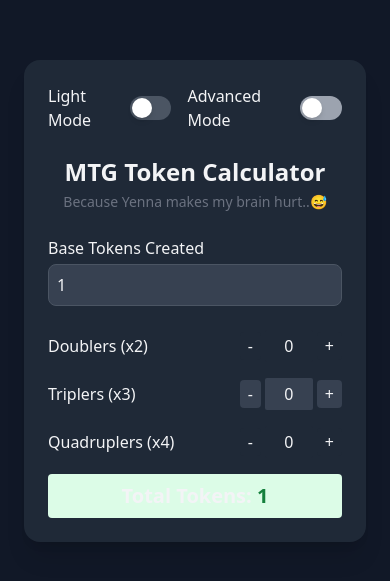
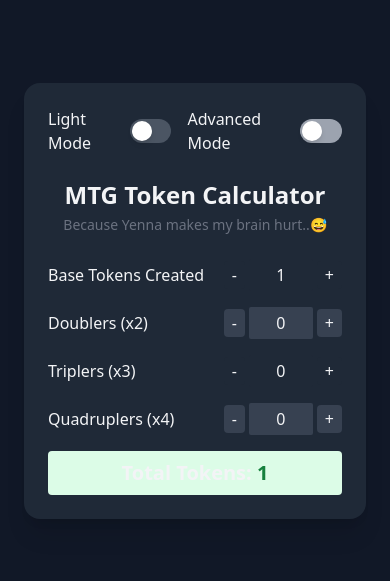
Before and after one commit to Whuki/mtg-token-calculator, a React (Vite) app: page / in a window 390 px wide. Shown: the part 121-702 px from the top of the page. Built offline with nearby package versions, Linux system fonts and the light colour scheme.

Commit message:
Improve mobile UI

```diff
--- a/src/App.jsx
+++ b/src/App.jsx
@@ -84,35 +84,33 @@
           </p>
         </div>
 
-        {/* Base Tokens */}
-        <div>
-          <label className="block font-medium mb-1">Base Tokens Created</label>
-          <input
-            type="number"
-            min="0"
-            value={baseTokens}
-            onChange={(e) => setBaseTokens(Number(e.target.value))}
-            className={`w-full p-2 border rounded-lg focus:outline-none focus:ring-2 transition-colors
-              ${darkMode ? "bg-gray-700 border-gray-600 text-gray-100 focus:ring-blue-400"
-                         : "bg-white border-gray-300 text-gray-900 focus:ring-blue-400"}`}
-          />
-        </div>
-
         {/* Simple Mode */}
         {!advancedMode && (
           <div className="space-y-4">
+            {/* Base Tokens */}
+            <div className="flex gap-2 items-center flex-wrap">
+              <label className="flex-1 min-w-[120px]">Base Tokens Created</label>
+              <CustomQuantityInput
+                value={baseTokens}
+                onChange={setBaseTokens}
+                darkMode={darkMode}
+                rowIndex={0}
+              />
+            </div>
+
+            {/* Doublers, Triplers, Quadruplers */}
             {[
               { label: "Doublers (x2)", value: doublers, setValue: setDoublers },
               { label: "Triplers (x3)", value: triplers, setValue: setTriplers },
               { label: "Quadruplers (x4)", value: quadruplers, setValue: setQuadruplers },
             ].map((item, idx) => (
-              <div key={idx} className="flex gap-2 items-center">
-                <label className="flex-1">{item.label}</label>
+              <div key={idx + 1} className="flex gap-2 items-center flex-wrap">
+                <label className="flex-1 min-w-[120px]">{item.label}</label>
                 <CustomQuantityInput
                   value={item.value}
                   onChange={item.setValue}
                   darkMode={darkMode}
-                  rowIndex={idx}
+                  rowIndex={idx + 1}
                 />
               </div>
             ))}
@@ -211,7 +209,7 @@
               </tbody>
             </table>
 
-            <div className="mt-2 flex justify-between flex-wrap gap-2">
+            <div className="flex justify-between items-center mt-4 flex-wrap gap-2">
               <button
                 onClick={() =>
                   setCards([
--- a/src/CustomQuantityInput.jsx
+++ b/src/CustomQuantityInput.jsx
@@ -37,7 +37,7 @@
         value={value}
         onChange={(e) => onChange(Number(e.target.value))}
         min={0}
-        className={`w-12 text-center p-1 rounded-sm focus:outline-none focus:ring-1 ${bgColor} focus:ring-blue-400`}
+        className={`w-16 text-center p-1 rounded-sm focus:outline-none focus:ring-1 ${bgColor} focus:ring-blue-400`}
       />
       <button
         type="button"
```
